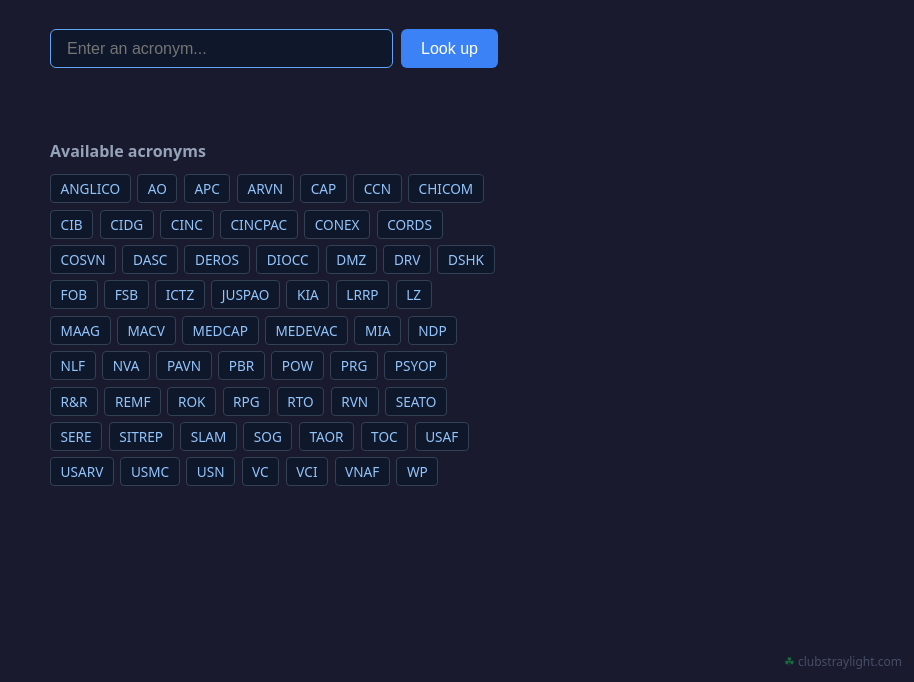
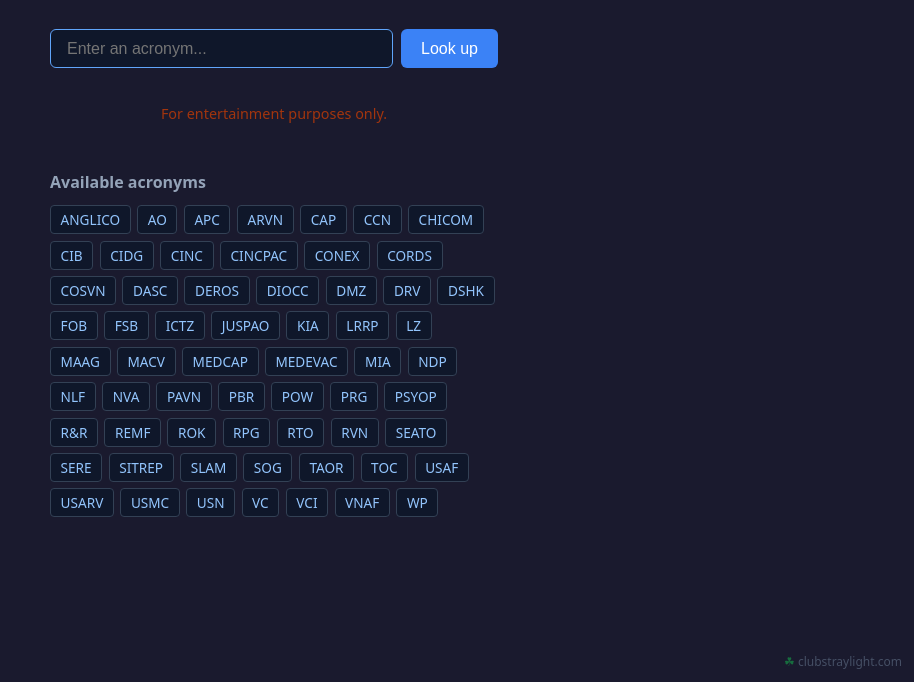
Before and after one commit to doolin/slacronym, a website: page public/index.html in a window 1280 px wide. Shown: the part 118-800 px from the top of the page, without its empty margins (366-1280 px from the left). Drawn offline with Linux system fonts and the light colour scheme.

Commit message:
added disclaimer to html

```diff
--- a/public/index.html
+++ b/public/index.html
@@ -32,6 +32,11 @@
         color: #94a3b8;
         margin-bottom: 2rem;
         font-size: 0.95rem;
+      }
+      .disclaimer {
+        color: #a2350e;
+        margin-top: 0.75rem;
+        font-size: 0.9rem;
       }
       form {
         display: flex;
@@ -125,6 +130,7 @@
     </form>
 
     <div id="result"></div>
+    <p class="disclaimer">For entertainment purposes only.</p>
 
     <div class="acronyms">
       <h2>Available acronyms</h2>
```
Also changed, not shown: README.md.
